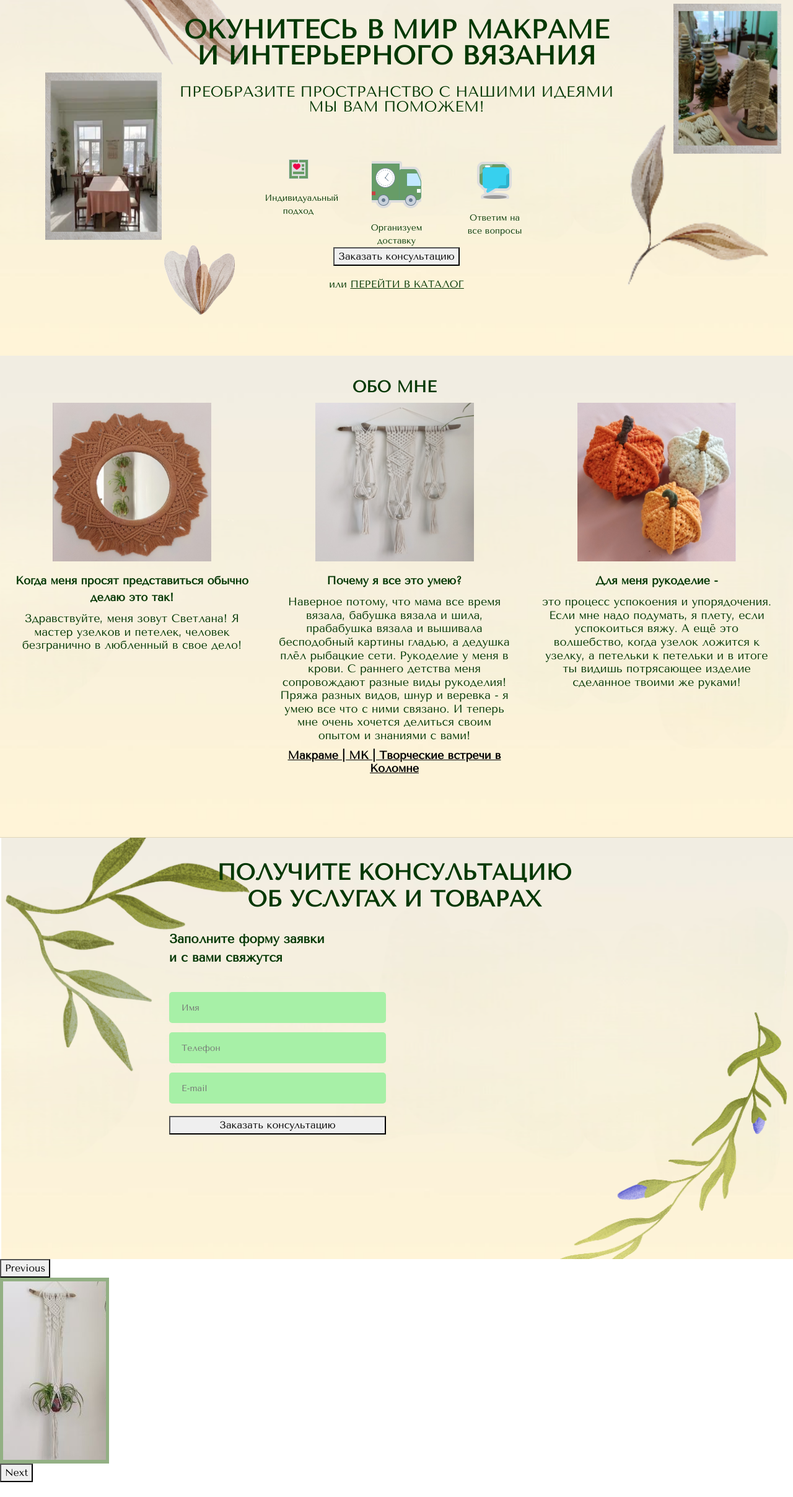
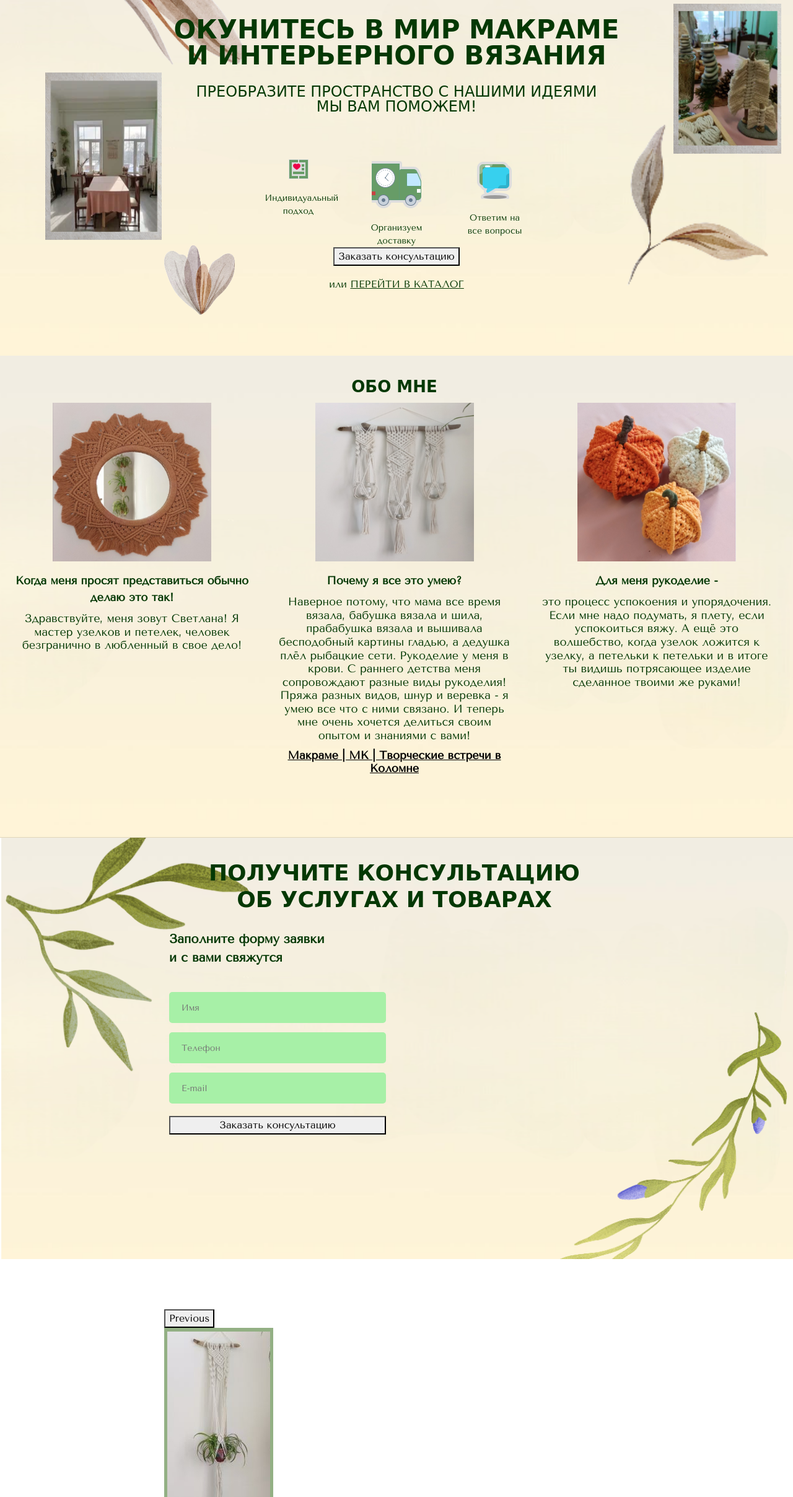
Before and after one commit to klluni/Bam_macrame, a website: page src/index.html in a window 1280 px wide. Shown: the part 144-2560 px from the top of the page at 62% size. Before the commit the page ends 2536 px from the top, so only its background shows below. Drawn offline with nearby package versions, Linux system fonts and the light colour scheme.

Commit message:
add fonts

```diff
--- a/src/sass/base/_variables.scss
+++ b/src/sass/base/_variables.scss
@@ -1,5 +1,10 @@
-$font-stack: "Tenor Sans", sans-serif;
-$font-weight: 400;                     // Определите переменную для веса шрифта
-$font-style: normal;                   // Определите переменную для стиля шрифта
+$tenor-sans-font-family: "Tenor Sans", sans-serif;
+$tenor-sans-font-weight: 400;
+$tenor-sans-font-style: normal;
+
+$great-vibes-font-family: "Great Vibes", cursive;
+$great-vibes-font-weight: 400;
+$great-vibes-font-style: normal;
+
 $main-color: hsl(120, 84%, 12%);
 $button-color: hsl(120, 72%, 80%)
--- a/src/sass/blocks/_carousel.scss
+++ b/src/sass/blocks/_carousel.scss
@@ -1,8 +1,8 @@
 @use 'base/variables' as vars;
 .carousel {
+    padding: 81px 0;
     &__inner {
-        width: 100%;
-        height: auto;
+        width: 750px;
         margin: 0 auto;
     }
 }
--- a/src/sass/style.scss
+++ b/src/sass/style.scss
@@ -8,9 +8,16 @@
 @use 'blocks/carousel' as car;
 @import url('https://fonts.googleapis.com/css2?family=Tenor+Sans:wght@400&display=swap');
 * {
-    font-family: vars.$font-stack;
-    font-weight: vars.$font-weight;                     // Определите переменную для веса шрифта
-    font-style: vars.$font-style;
+    // Используем Tenor Sans по умолчанию
+    font-family: vars.$tenor-sans-font-family;
+    font-weight: vars.$tenor-sans-font-weight;
+    font-style: vars.$tenor-sans-font-style;
+}
+h1, h2 {
+    // Применяем Great Vibes для заголовков h1
+    font-family: vars.$great-vibes-font-family;
+    font-weight: vars.$great-vibes-font-weight;
+    font-style: vars.$great-vibes-font-style;
 }
 .container {
     max-width: 100%;
```
Also changed, not shown: src/css/style.min.css, src/index.html (line endings or trailing spaces), src/sass/blocks/_consultation.scss (line endings or trailing spaces).
